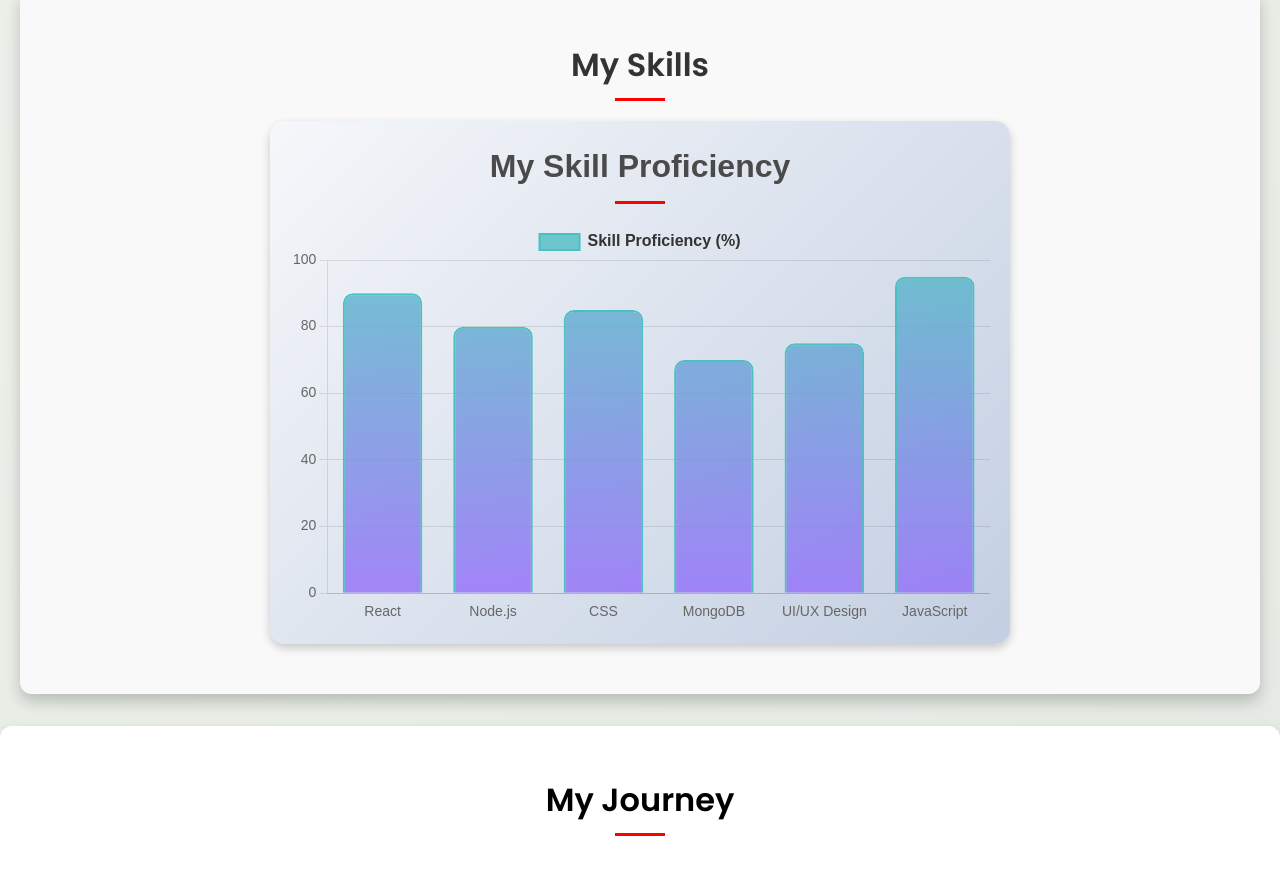
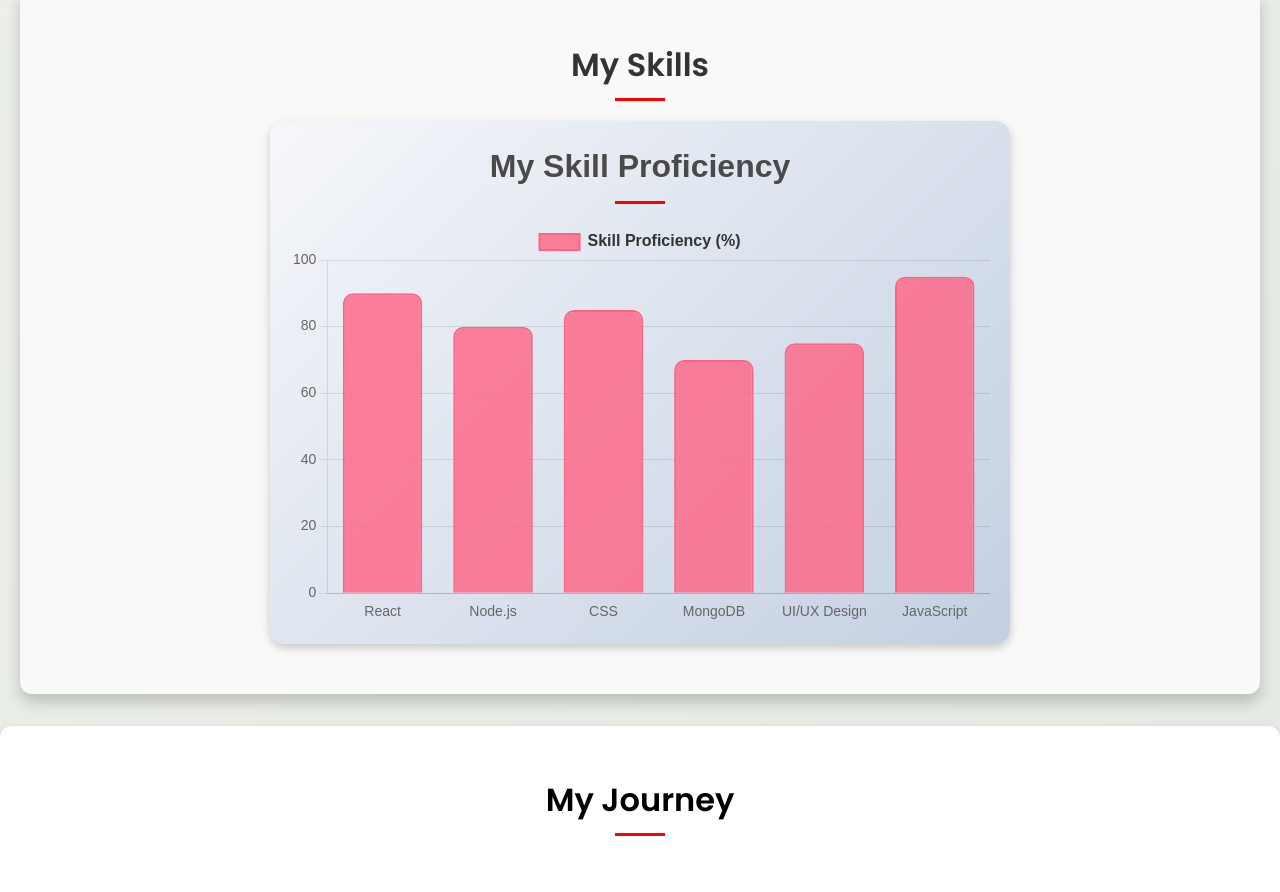
Before and after one commit to ChikamsoChidebe/react, a React (Vite) app: page / in a window 1280 px wide. Shown: the part 2325-3217 px from the top of the page. Built offline with nearby package versions, Linux system fonts and the light colour scheme.

Commit message:
Editing commit message

```diff
--- a/src/SkillRadarChart.jsx
+++ b/src/SkillRadarChart.jsx
@@ -1,4 +1,4 @@
-import React from "react";
+import React, { useEffect, useRef, useState } from "react";
 import { Bar } from "react-chartjs-2";
 import {
   Chart as ChartJS,
@@ -25,16 +25,11 @@ const data = {
     {
       label: "Skill Proficiency (%)",
       data: [90, 80, 85, 70, 75, 95], // Skill levels in percentage
-      backgroundColor: (context) => {
-        const gradient = context.chart.ctx.createLinearGradient(0, 0, 0, 400);
-        gradient.addColorStop(0, "rgba(75, 192, 192, 0.8)");
-        gradient.addColorStop(1, "rgba(153, 102, 255, 0.8)");
-        return gradient;
-      },
-      borderColor: "rgba(75, 192, 192, 1)",
+      backgroundColor: "rgba(255, 99, 132, 0.8)", // Red color for bars
+      borderColor: "rgba(255, 99, 132, 1)",
       borderWidth: 2,
       borderRadius: 10, // Rounded corners for bars
-      hoverBackgroundColor: "rgba(255, 99, 132, 0.8)", // Hover effect
+      hoverBackgroundColor: "rgba(255, 99, 132, 1)", // Hover effect
     },
   ],
 };
@@ -104,8 +99,28 @@ const options = {
 };
 
 function SkillBarChart() {
+  const chartRef = useRef(null);
+  const [isVisible, setIsVisible] = useState(false);
+
+  useEffect(() => {
+    const handleScroll = () => {
+      if (chartRef.current) {
+        const rect = chartRef.current.getBoundingClientRect();
+        if (rect.top >= 0 && rect.bottom <= window.innerHeight) {
+          setIsVisible(true);
+        }
+      }
+    };
+
+    window.addEventListener("scroll", handleScroll);
+    return () => {
+      window.removeEventListener("scroll", handleScroll);
+    };
+  }, []);
+
   return (
     <div
+      ref={chartRef}
       style={{
         width: "100%",
         maxWidth: "700px",
@@ -114,6 +129,9 @@ function SkillBarChart() {
         background: "linear-gradient(135deg, #f5f7fa, #c3cfe2)",
         borderRadius: "15px",
         boxShadow: "0 4px 10px rgba(0, 0, 0, 0.2)",
+        opacity: isVisible ? 1 : 0, // Fade-in effect
+        transform: isVisible ? "translateY(0)" : "translateY(50px)", // Slide-up effect
+        transition: "opacity 0.8s ease, transform 0.8s ease", // Smooth transition
       }}
     >
       <h2
```
